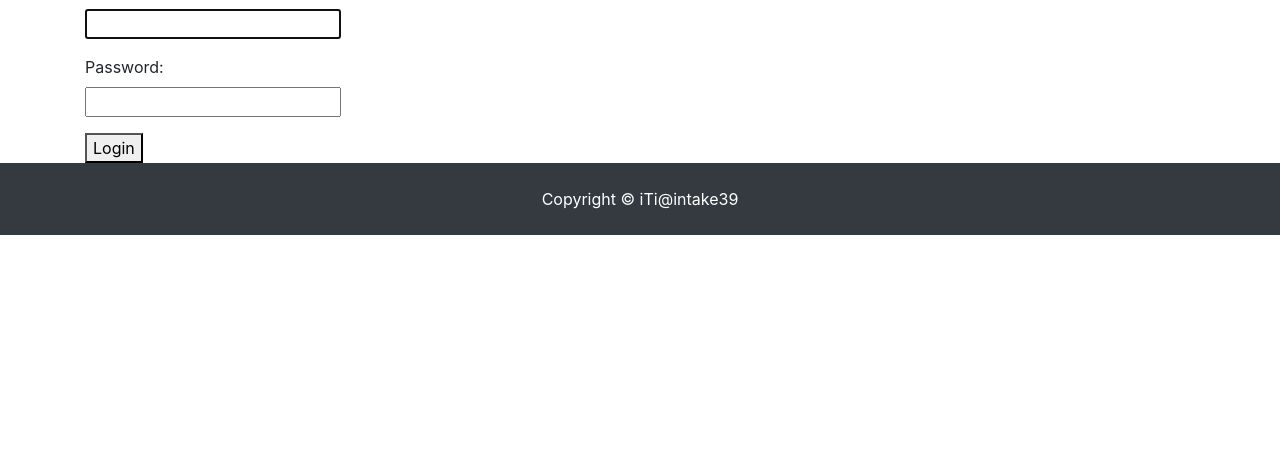
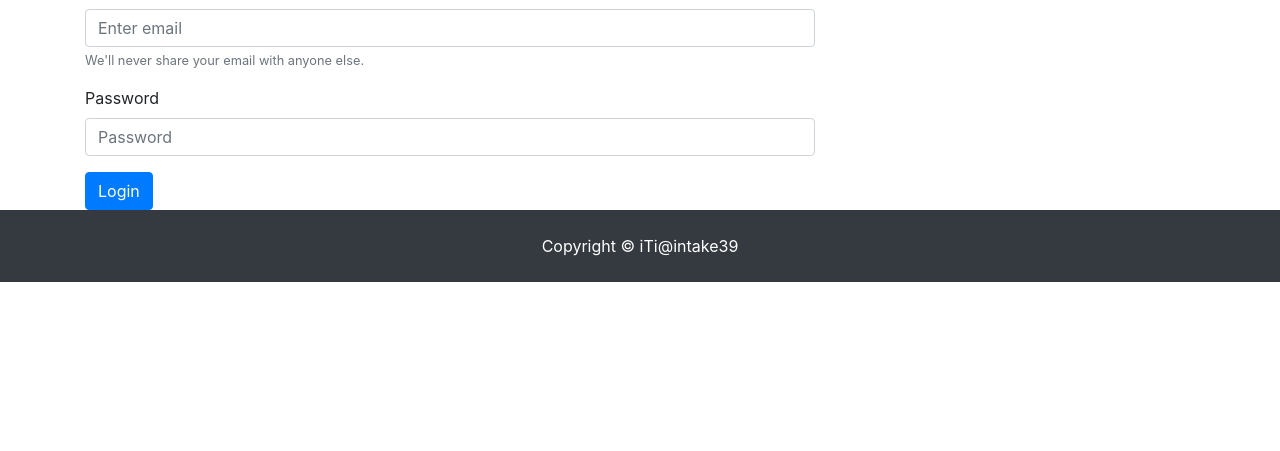
Before and after one commit to Abdelrahman1993/Django_crowd_funding, a Django app: page /accounts/login/ in a window 1280 px wide. Shown: the part 349-800 px from the top of the page. Run offline with Django 3.2, Linux system fonts and the light colour scheme; some libraries are stand-ins or nearby versions.

Commit message:
finish login with email

```diff
--- a/accounts/forms.py
+++ b/accounts/forms.py
@@ -1,5 +1,5 @@
 from django import forms
-from django.contrib.auth.forms import UserCreationForm
+from django.contrib.auth.forms import UserCreationForm, get_user_model
 from .models import User
 from django.core.validators import RegexValidator
 
@@ -11,7 +11,7 @@ class SignupForm(UserCreationForm):
                                message="Phone number must match egyptian format")
   phone = forms.CharField(validators=[phone_regex], max_length=11, min_length=11, required=True)
   class Meta:
-    model = User
+    model = get_user_model()
     fields = ('first_name', 'last_name', 'email', 'phone', 'password1', 'password2', 'image')
 
     def __init__(self, *args, **kwargs):
--- a/accounts/templates/accounts/login.html
+++ b/accounts/templates/accounts/login.html
@@ -7,22 +7,20 @@
       {% if form.errors %}
         <p style="color: red;">{{ form.errors }}</p>
       {% endif %}
-      <form method="post">
+      <form method="post" >
         {% csrf_token %}
         <input type="hidden", name="next" value="{{ next }}"/>
-        {% for field in form %}
-          <p>
-            {{ field.label_tag }}<br>
-            {{ field }}
-            {% for error in field.errors %}
-              <p style="color: red;">{{ error }}</p>
-            {% endfor %}
-            {% if field.help_text %}
-              <p><small style="color: gray;">{{ field.help_text }}</small></p>
-            {% endif %}
-          </p>
-        {% endfor %}
-        <button type="submit">Login</button>
+        <div class="form-group">
+          <label for="exampleInputEmail1">Email address</label>
+          <input type="email" name="email" class="form-control" id="exampleInputEmail1" aria-describedby="emailHelp" placeholder="Enter email">
+          <small id="emailHelp" class="form-text text-muted">We'll never share your email with anyone else.</small>
+        </div>
+        <div class="form-group">
+          <label for="exampleInputPassword1">Password</label>
+          <input type="password" name="password" class="form-control" id="exampleInputPassword1" placeholder="Password">
+        </div>
+        <input type="hidden" name="next" value="{{ request.GET.next }}">
+        <button type="submit" class="btn btn-primary">Login</button>
       </form>
       </div>
     </div>
--- a/accounts/urls.py
+++ b/accounts/urls.py
@@ -6,7 +6,7 @@ from django.contrib.auth import views as auth_view
 app_name = 'accounts'
 
 urlpatterns = [
-  path('login/', auth_view.LoginView.as_view(template_name='accounts/login.html'), name='login'),
+  path('login/', views.user_login, name='login'),
   path('logout/', auth_view.LogoutView.as_view(), name='logout'),
   path('signup/', views.Signup.as_view(), name='signup'),
   path('activate/<str:uid>/<str:token>', views.Activate.as_view(), name='activate'),
--- a/accounts/views.py
+++ b/accounts/views.py
@@ -1,5 +1,5 @@
 from django.views import View
-from django.http import HttpResponse
+from django.http import HttpResponse, HttpResponseRedirect
 from django.shortcuts import render, redirect
 from .forms import SignupForm
 from django.contrib.sites.shortcuts import get_current_site
@@ -10,61 +10,85 @@ from django.contrib.auth.forms import PasswordChangeForm
 from django.utils.encoding import force_bytes, force_text
 from django.utils.http import urlsafe_base64_encode, urlsafe_base64_decode
 from .tokens import account_activation_token
+from django.contrib.auth import authenticate, login, logout, password_validation
+from django.contrib.auth.hashers import check_password
 
 
 class Signup(View):
-    def get(self, request):
-        form = SignupForm()
-        return render(request, 'accounts/signup.html', {'form': form})
+  def get(self, request):
+    form = SignupForm()
+    return render(request, 'accounts/signup.html', {'form': form})
 
-    def post(self, request):
-        form = SignupForm(request.POST)
+  def post(self, request):
+    form = SignupForm(request.POST)
 
-        # print(form.cleaned_data['email'])
-        if form.is_valid():
-            # Create an inactive user with no password:
-            user = form.save(commit=False)
-            user.is_active = False
-            user.set_unusable_password()
-            user.save()
+    # print(form.cleaned_data['email'])
+    if form.is_valid():
+      # Create an inactive user with no password:
+      user = form.save(commit=False)
+      user.is_active = False
+      # user.set_unusable_password()
+      user.save()
 
-            # Send an email to the user with the token:
-            # mail_subject = 'Activate your account.'
-            # current_site = get_current_site(request)
-            # uid = urlsafe_base64_encode(force_bytes(user.pk))
-            # token = account_activation_token.make_token(user)
-            # activation_link = "{0}/?uid={1}&token{2}".format(current_site, uid, token)
-            # message = "Hello {0},\n {1}".format(user.first_name + " " + user.last_name, activation_link)
-            # to_email = form.cleaned_data.get('email')
-            # email = EmailMessage(mail_subject, message, to=[to_email])
-            # email.send()
-            return HttpResponse('Please confirm your email address to complete the registration')
-        return redirect('accounts:signup')
+      # Send an email to the user with the token:
+      mail_subject = 'Activate your account.'
+      current_site = get_current_site(request)
+      uid = urlsafe_base64_encode(force_bytes(user.pk))
+      token = account_activation_token.make_token(user)
+      activation_link = "{0}/?uid={1}&token{2}".format(current_site, uid, token)
+      message = "Hello {0},\n {1}".format(user.first_name + " " + user.last_name, activation_link)
+      to_email = form.cleaned_data.get('email')
+      email = EmailMessage(mail_subject, message, to=[to_email])
+      email.send()
+      return HttpResponse('Please confirm your email address to complete the registration')
+    return redirect('accounts:signup', {form})
 
 
 class Activate(View):
-    def get(self, request, uidb64, token):
-        try:
-            uid = force_text(urlsafe_base64_decode(uidb64))
-            user = User.objects.get(pk=uid)
-        except(TypeError, ValueError, OverflowError, User.DoesNotExist):
-            user = None
-        if user is not None and account_activation_token.check_token(user, token):
-            # activate user and login:
-            user.is_active = True
-            user.save()
-            return redirect('accounts:login')
+  def get(self, request, uidb64, token):
+    try:
+      uid = force_text(urlsafe_base64_decode(uidb64))
+      user = User.objects.get(pk=uid)
+    except(TypeError, ValueError, OverflowError, User.DoesNotExist):
+      user = None
+    if user is not None and account_activation_token.check_token(user, token):
+      # activate user and login:
+      user.is_active = True
+      user.save()
+      return redirect('accounts:login')
 
+    else:
+      return HttpResponse('Activation link is invalid!')
+
+  def post(self, request):
+    form = PasswordChangeForm(request.user, request.POST)
+    if form.is_valid():
+      user = form.save()
+      update_session_auth_hash(request, user)  # Important, to update the session with the new password
+      return HttpResponse('Password changed successfully')
+
+
+def user_login(request):
+  if request.method == 'POST':
+    email = request.POST.get('email')
+    password = request.POST.get('password')
+    user = User.objects.get(email__iexact=email)
+    if user and user.check_password(password):
+      if user:
+        if user.is_active:
+          login(request, user)
+          next = request.POST.get('next', '/')
+          return HttpResponseRedirect(next)
         else:
-            return HttpResponse('Activation link is invalid!')
-
-    def post(self, request):
-        form = PasswordChangeForm(request.user, request.POST)
-        if form.is_valid():
-            user = form.save()
-            update_session_auth_hash(request, user) # Important, to update the session with the new password
-            return HttpResponse('Password changed successfully')
-
+          return HttpResponse("Your account was inactive.")
+      else:
+        print("Someone tried to login and failed.")
+        print("They used username: {} and password: {}".format(email, password))
+        return HttpResponse("Invalid login details given")
+    else:
+      return HttpResponse("user not exist")
+  else:
+    return render(request, 'accounts/login.html', {})
 
 # def my_profile(request, pk):
 #   user = User.objects.filter(id=pk)[0]
--- a/config/settings.py
+++ b/config/settings.py
@@ -136,7 +136,6 @@ SITE_ID = 1
 
 AUTH_USER_MODEL = 'accounts.User'
 
-LOGIN_REDIRECT_URL = '/home'
 LOGOUT_REDIRECT_URL = '/'
 
 EMAIL_BACKEND = 'django.core.mail.backends.smtp.EmailBackend'
--- a/pages/urls.py
+++ b/pages/urls.py
@@ -4,5 +4,5 @@ app_name = 'pages'
 
 urlpatterns = [
     path('', views.index, name="index"),
-    path('/search', views.search, name="search")
+    path('search', views.search, name="search")
 ]
--- a/templates/base/_navbar.html
+++ b/templates/base/_navbar.html
@@ -1,4 +1,5 @@
-<!-- Navbar -->
+{% load static %}
+
 <nav class="navbar navbar-expand-lg navbar-dark bg-dark sticky-top">
   <div class="container">
     <a class="navbar-brand" href="index.html">
@@ -33,22 +34,31 @@
         {% if request.user.is_authenticated %}
           <li class="nav-item mr-3">
             <a class="nav-link" href="#">
-{#              {% if request.user|has_avatar %}#}
-{#                {% avatar user 50 class="av" %}#}
-{#              {% endif %}#}
+              <img src="{% if request.user.image %}
+                {{ request.user.image.url }}
+              {% else %}
+                {% static 'imgs/default.jpg' %}
+              {% endif %}" style="width: 50px; height: 50px; border-radius: 50%;">
             </a>
           </li>
           <li class="nav-item mr-3">
             <a class="nav-link" href="#">
-              <i class="fas fa-user-plus"></i>{{ request.user.first_name }}</a>
+              {{ request.user.first_name }}
+            </a>
+          </li>
+          <li class="nav-item mr-3">
+            <a class="nav-link" href="{% url 'accounts:logout' %}">
+              Logout
+            </a>
           </li>
         {% else %}
           <li class="nav-item mr-3">
             <a class="nav-link" href="{% url 'accounts:signup' %}">
-              <i class="fas fa-user-plus"></i> Register</a>
+              Register
+            </a>
           </li>
           <li class="nav-item mr-3">
-            <a class="nav-link" href="{% url 'accounts:login' %}">
+            <a class="nav-link" href="{% url 'accounts:login' %}?next={{ request.path|urlencode }}">
               <i class="fas fa-sign-in-alt"></i>
               Login</a>
           </li>
```
Also changed, not shown: accounts/static/accounts/imgs/default.jpg (added), media/user_images/2019/05/13/1.jpg (added).
